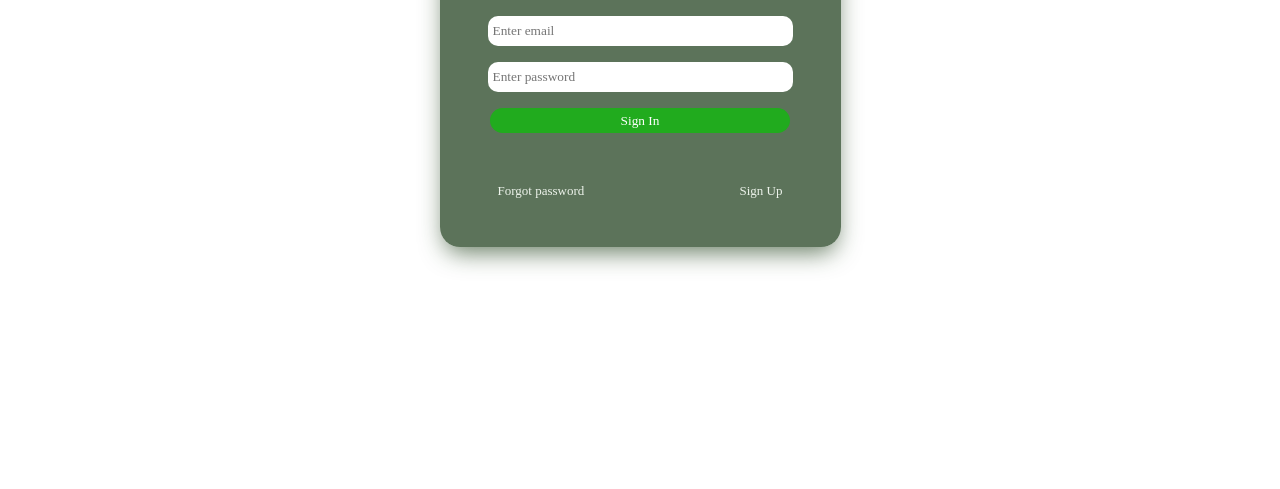
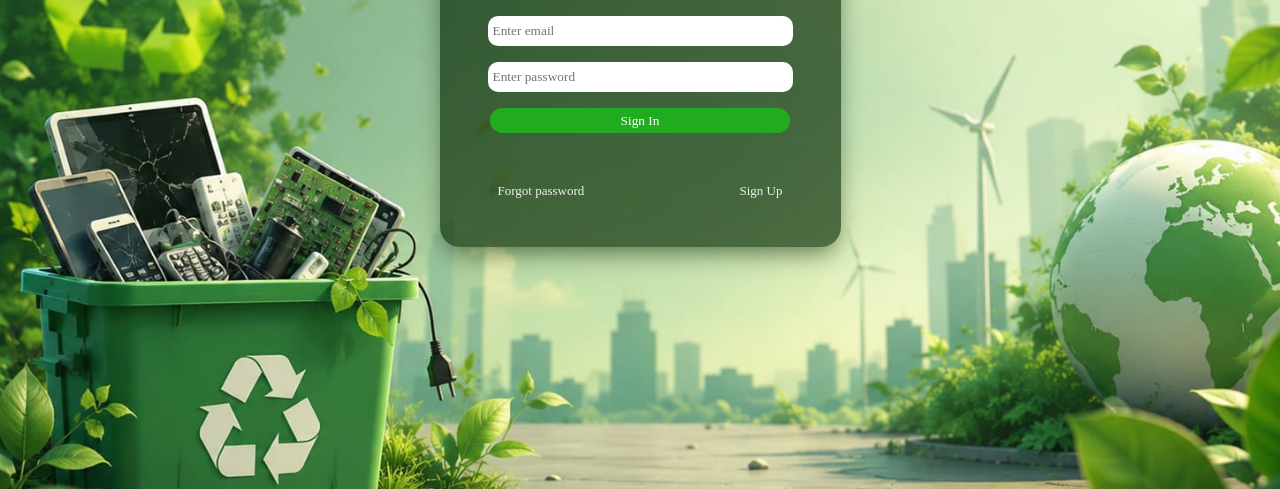
Before and after one commit to 11harsu22-commits/college-project, a plain HTML site: page login.html in a window 1280 px wide. Shown: the part 311-800 px from the top of the page. Drawn offline with Linux system fonts and the light colour scheme; the site is published under a folder, as on GitHub Pages, so addresses that start at the root find nothing.

Commit message:
link correction

```diff
--- a/login.css
+++ b/login.css
@@ -10,7 +10,7 @@ body{
    align-items: center;
    justify-content: center;
 
-   background-image: url(/img/loginbg.jpeg);
+   background-image: url(img/loginbg.jpeg);
    background-size: cover;
    background-position: center;
    background-repeat: no-repeat;
--- a/regester.css
+++ b/regester.css
@@ -9,7 +9,7 @@ body{
     justify-content: center;
     align-items: center;
 
-    background-image: url(/img/rgbg.jpeg);
+    background-image: url(img/rgbg.jpeg);
     background-size: cover;
     background-position: center;
     background-repeat: no-repeat;
```
